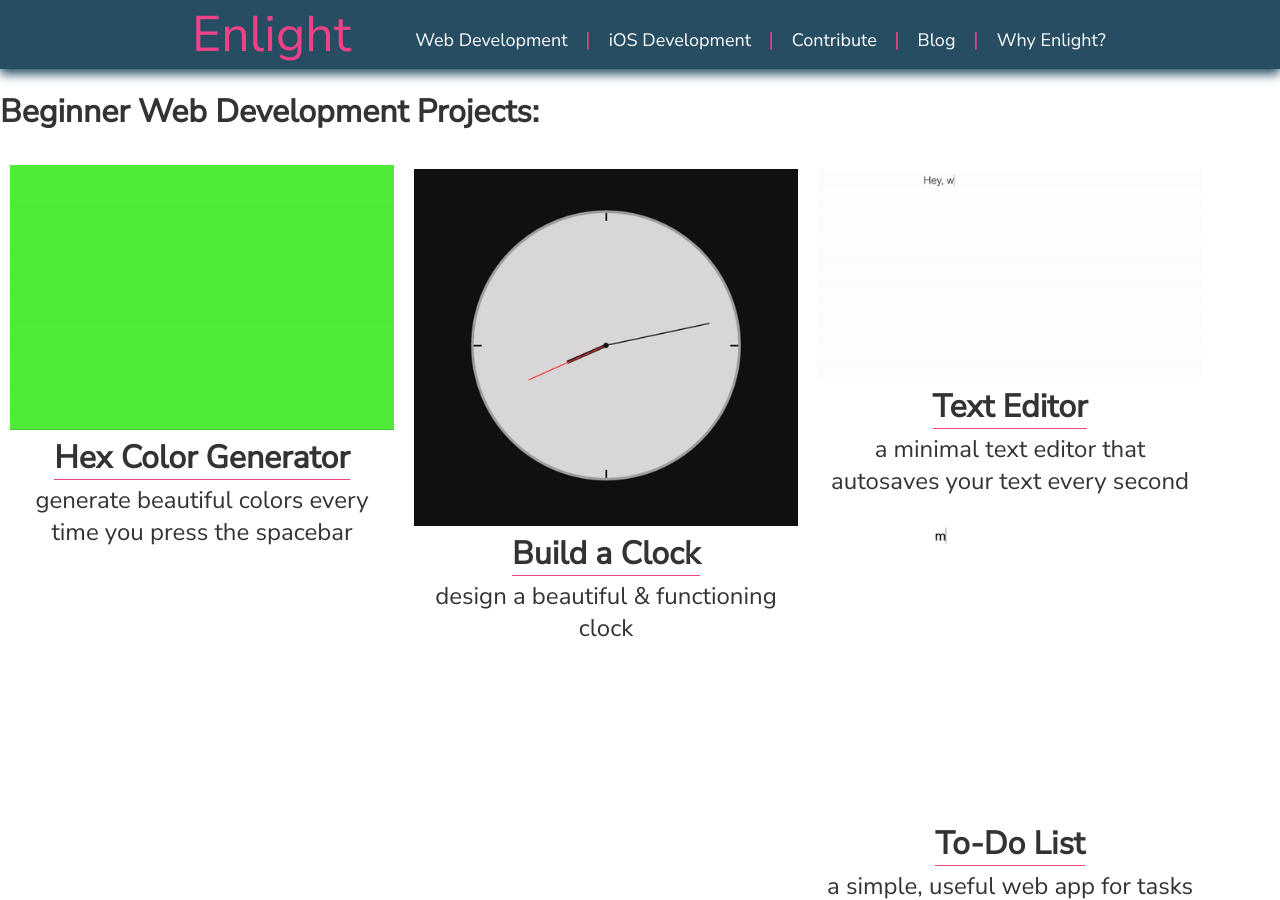
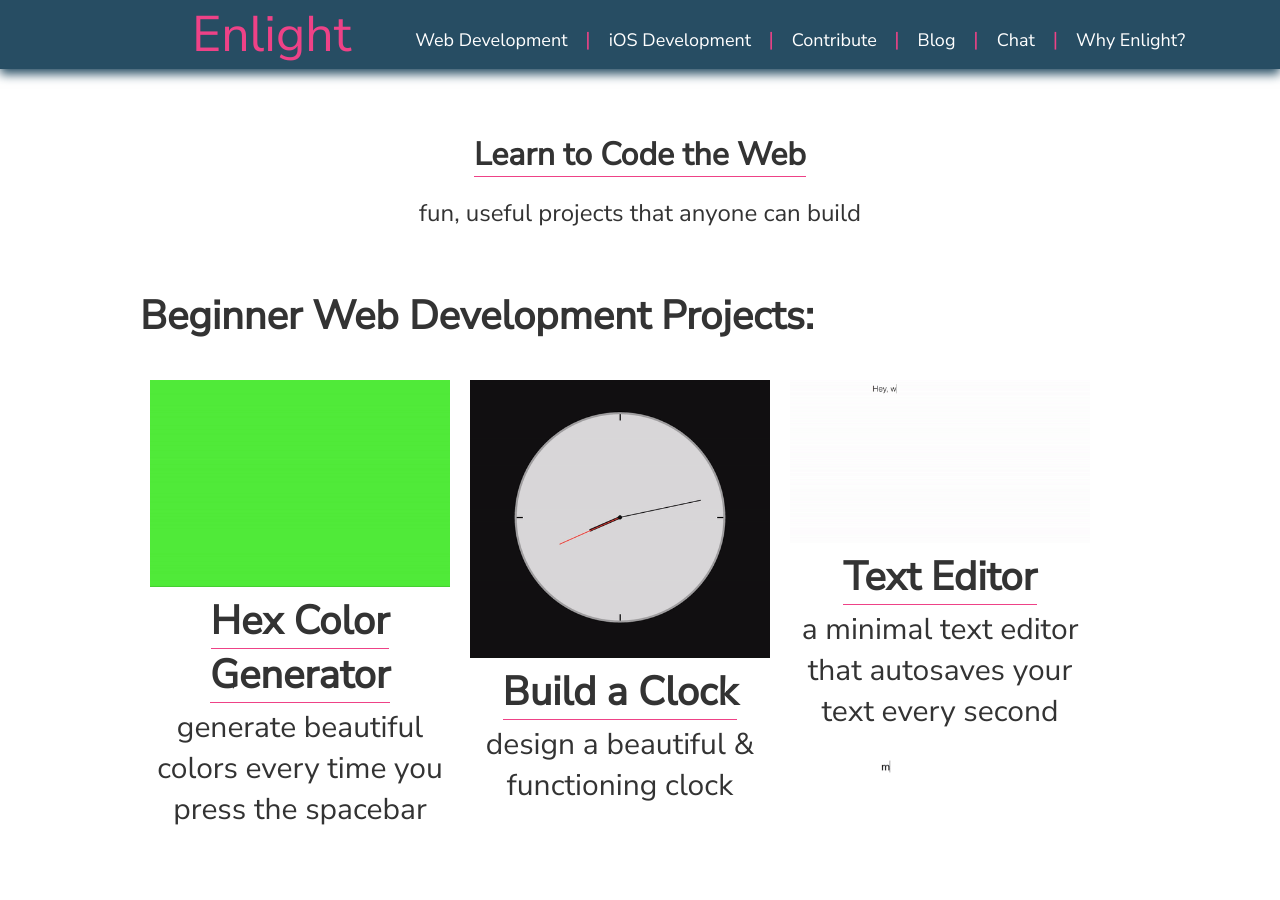
Before and after one commit to TryEnlight/tryenlight.github.io, a Jekyll site: the page built from web.html, in a window 1280 px wide and 900 px high. Built offline with Jekyll 4.4.1, drawn with Linux system fonts in a browser that asks for light colours; nearby versions of some CDN libraries; comment, search, counter and statistics services are not loaded.

Commit message:
adding glitter chat

```diff
--- a/_includes/header.html
+++ b/_includes/header.html
@@ -7,6 +7,7 @@
 	<a href="/ios"><li class="nav-item top">iOS Development </li></a><span class="top" style="font-size: 20px;color: #ee4287; font-weight: lighter;"> | </span>
 	<a href="https://github.com/samayshamdasani/enlight#contribute-by-adding-your-projects--tutorials"><li class="nav-item top">Contribute </li></a><span class="top" style="font-size: 20px;color: #ee4287; font-weight: lighter;"> | </span>
 	<a href="https://blog.enlight.ml"><li class="nav-item top">Blog</li></a><span class="top" style="font-size: 20px;color: #ee4287; font-weight: lighter;"> | </span>
+	<a href="https://gitter.im/tryenlight/Lobby"><li class="nav-item top">Chat</li></a><span class="top" style="font-size: 20px;color: #ee4287; font-weight: lighter;"> | </span>
 	<a href="/why"><li class="nav-item top">Why Enlight?</li></a>
 	<a href="mailto:hi@shamdasani.org?subject=Enlight"><li class="nav-item top social"><i class="fa fa-envelope"></i></li></a>
 	<a href="https://github.com/samayshamdasani/enlight"><li class="nav-item top social"><i class="fa fa-github"></i></li></a>
--- a/web.html
+++ b/web.html
@@ -1,5 +1,7 @@
 ---
-layout: default
+layout: page
+title: Learn to Code the Web
+description: fun, useful projects that anyone can build
 ---
 
 <h1 style="font-weight: 700;"> Beginner Web Development Projects:</h1>
```
Also changed, not shown: 13 other files.
